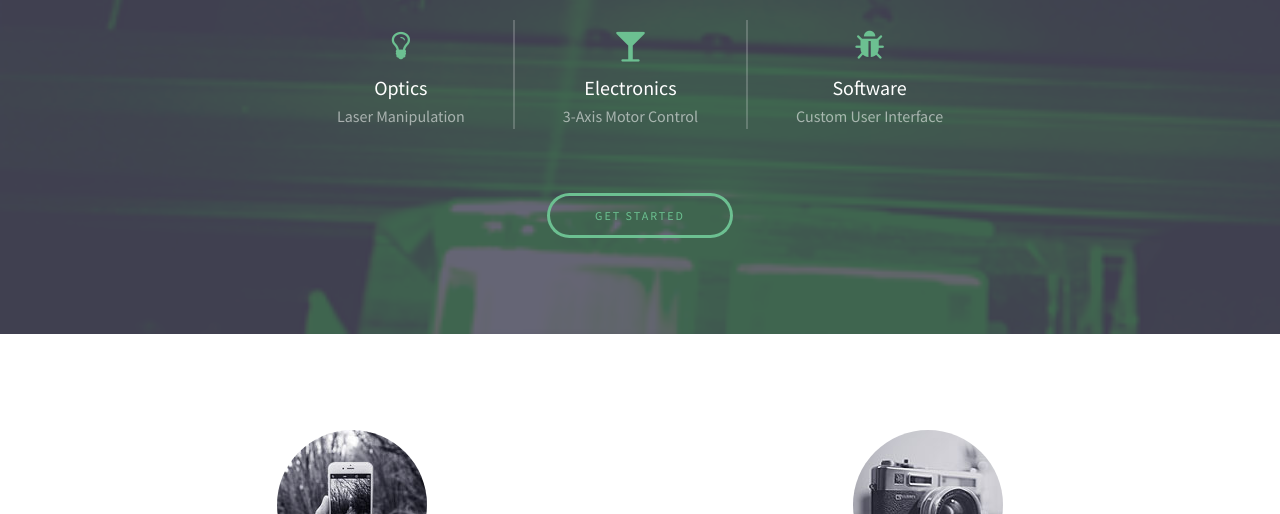
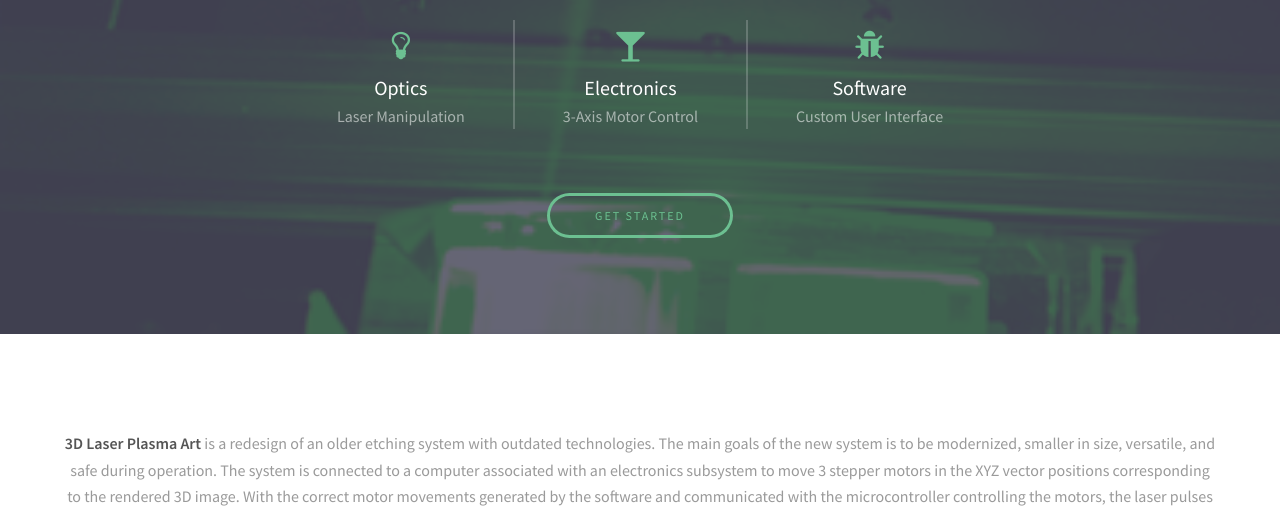
Before and after one commit to Kommotion/Senior-Design, a plain HTML site: page website/index.html in a window 1280 px wide. Shown: the part 286-800 px from the top of the page. Drawn offline with Linux system fonts and the light colour scheme.

Commit message:
Added paragraph to describe project in home page

```diff
--- a/website/index.html
+++ b/website/index.html
@@ -65,6 +65,8 @@
 		<!-- Three -->
 			<section id="three" class="wrapper align-center">
 				<div class="inner">
+					<p><strong>3D Laser Plasma Art</strong> is a redesign of an older etching system with outdated technologies. The main goals of the new system is to be modernized, smaller in size, versatile, and safe during operation. The system is connected to a computer associated with an electronics subsystem to move 3 stepper motors in the XYZ vector positions corresponding to the rendered 3D image. With the correct motor movements generated by the software and communicated with the microcontroller controlling the motors, the laser pulses into the glass to create a beautiful 3D image inside the glass.</p>
+
 					<div class="flex flex-2">
 						<article>
 							<div class="image round">
```
